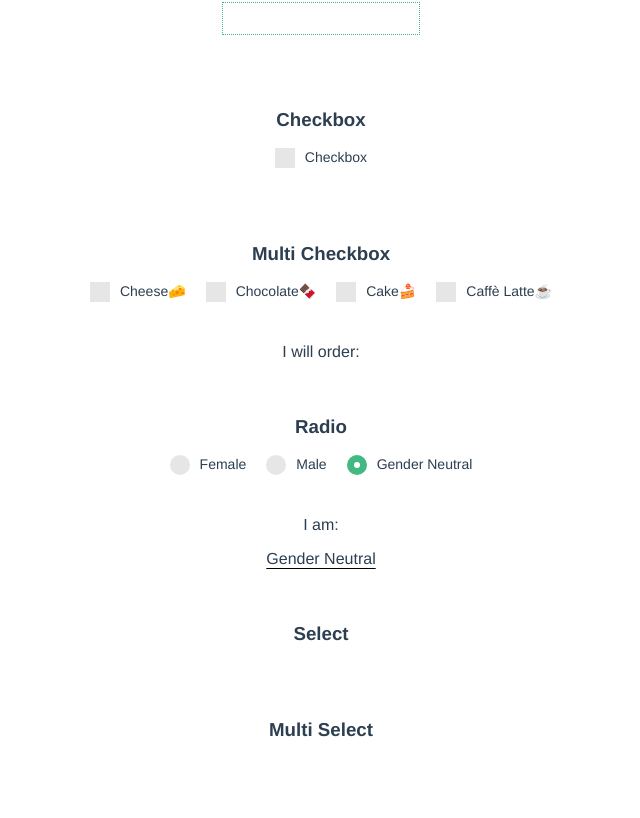
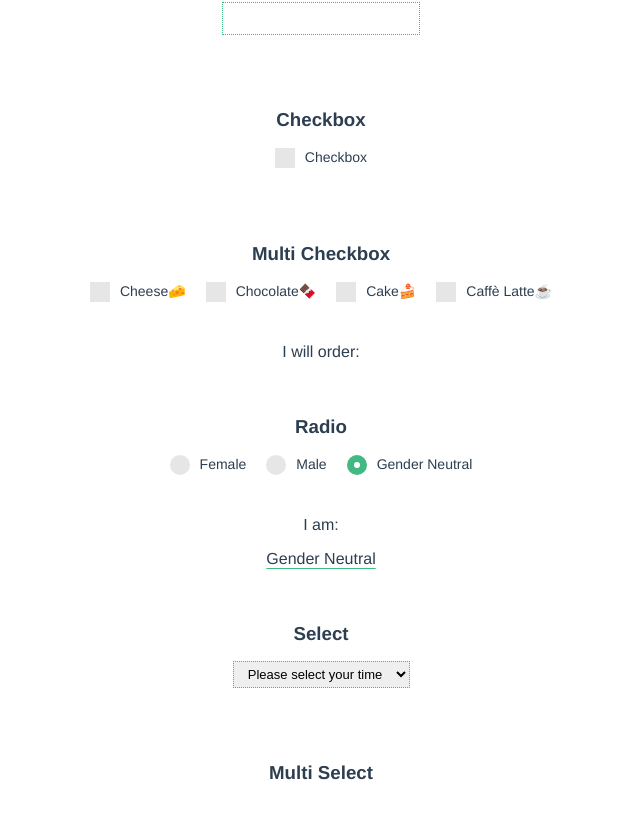
Before and after one commit to EanJang/Vue101, a Vue app in the folder Basic/Form Bindings/form-playground/: page / in a window 1280 px wide. Shown: the part 438-1256 px from the top of the page, without its empty margins (319-959 px from the left). Before the commit the page ends 1229 px from the top, so only its background shows below. Built offline with nearby package versions, Linux system fonts and the light colour scheme.

Commit message:
Add select element and styling
...and use v-model directive to get selected item
...and use computed property to bind selected item and emojis

```diff
--- a/Basic/Form Bindings/form-playground/src/components/MainPage.vue
+++ b/Basic/Form Bindings/form-playground/src/components/MainPage.vue
@@ -89,13 +89,25 @@
         </label>
       </li>
     </ul>
-    <ul class="order-box">
+    <ul class="picked-box">
       <p>I am:</p>
-      <p class="order-list">{{ picked }}</p>
+      <p class="picked-list">{{ picked }}</p>
     </ul>
     <h3>Select</h3>
     <ul>
-      <li></li>
+      <li>
+        <select v-model="selected">
+        <option disabled value="">Please select your time</option>
+        <option>Morning</option>
+        <option>Afternoon</option>
+        <option>Night</option>
+        </select>
+      </li>
+    </ul>
+    <ul>
+      <li>
+        {{ selectedTime }}
+      </li>
     </ul>
     <h3>Multi Select</h3>
     <ul>
@@ -121,6 +133,16 @@ export default {
     orderedList() {
       const list = this.multiChecked.toString().replaceAll(",", " "); //remove bracket from array, and replace comma with blank
       return list;
+    },
+    selectedTime() {
+      let time = this.selected;
+      if (!time) {
+        return ''
+      } else if (time === 'Morning') {
+        return '🌄🛌☕'
+      } else if (time === 'Afternoon') {
+        return '🏃☀️'
+      } else return '🛌💤😴'
     }
   },
   data() {
@@ -128,7 +150,8 @@ export default {
       inputText: '',
       checked: false,
       multiChecked: [],
-      picked: 'Gender Neutral'
+      picked: 'Gender Neutral',
+      selected: ''
     }
   },
 }
@@ -300,10 +323,10 @@ input[type=text]:focus {
     }
 }
 @keyframes s-ripple-dup {
-   0% {
-       transform: scale(0);
+    0% {
+        transform: scale(0);
     }
-   30% {
+    30% {
         transform: scale(1);
     }
     60% {
@@ -337,4 +360,23 @@ input[type=text]:focus {
   text-decoration: underline 1px solid black;
   text-underline-offset: 4px;
 }
+select {
+  font-size: 13px;
+  text-align: center;
+  border-color: #42b983;
+  padding: 4px 10px;
+  border-width: 1px;
+  border-style: dotted;
+}
+select:focus {
+  outline:none;
+}
+.picked-box {
+  margin-top: 40px;
+  margin-bottom: 55px;
+}
+.picked-list {
+  text-decoration: underline 1px solid #42b983;
+  text-underline-offset: 4px;
+}
 </style>
```
